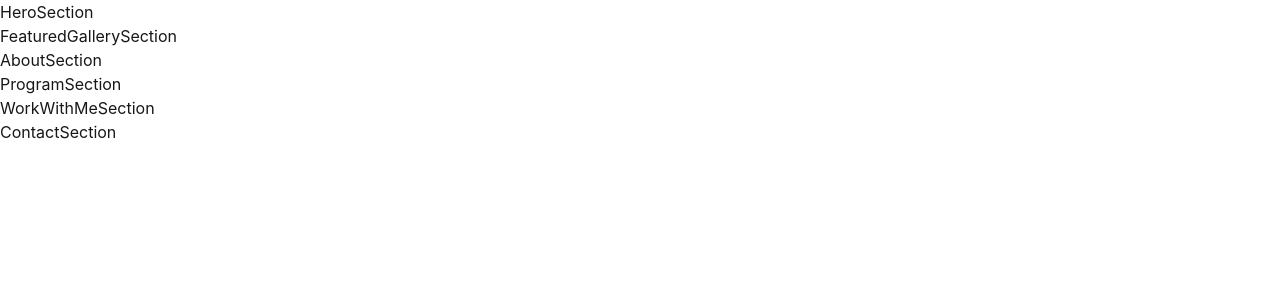
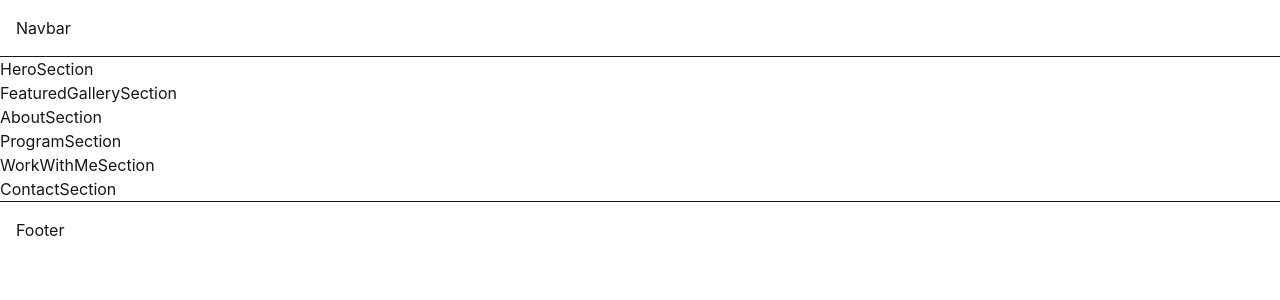
Before and after one commit to satish-nep79/artist-portfolio, a React (Vite) app in the folder apps/web/: page / in a window 1280 px wide. Shown: the top 300 px of the page. Built offline with nearby package versions, Linux system fonts and the light colour scheme.

Commit message:
feat: create application layout

```diff
--- /dev/null
+++ b/apps/web/src/components/layout/Footer.tsx
@@ -0,0 +1,11 @@
+function Footer() {
+  return (
+    <footer className="border-t">
+      <div className="mx-auto max-w-7xl p-4">
+        Footer
+      </div>
+    </footer>
+  );
+}
+
+export default Footer;
--- /dev/null
+++ b/apps/web/src/components/layout/Navbar.tsx
@@ -0,0 +1,19 @@
+function Navbar() {
+
+  return (
+
+    <header className="border-b">
+
+      <div className="mx-auto max-w-7xl p-4">
+
+        Navbar
+
+      </div>
+
+    </header>
+
+  );
+
+}
+
+export default Navbar;
--- a/apps/web/src/layouts/AppLayout.tsx
+++ b/apps/web/src/layouts/AppLayout.tsx
@@ -1,13 +1,18 @@
-import {Outlet} from "react-router-dom";
+import { Outlet } from "react-router-dom";
+
+import Navbar from "@/components/layout/Navbar";
+import Footer from "@/components/layout/Footer";
 
 const AppLayout = () => {
   return (
     <main>
-        {/* Add Nav Bar here */}
+      <Navbar />
+      <main>
         <Outlet />
-        {/* Add Footer here */}
+      </main>
+      <Footer />
     </main>
-  )
-}
+  );
+};
 
-export default AppLayout
+export default AppLayout;
```
